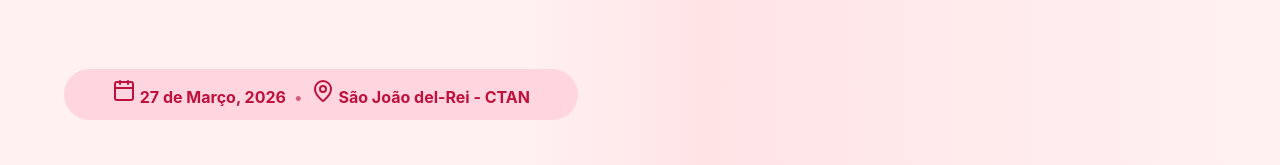
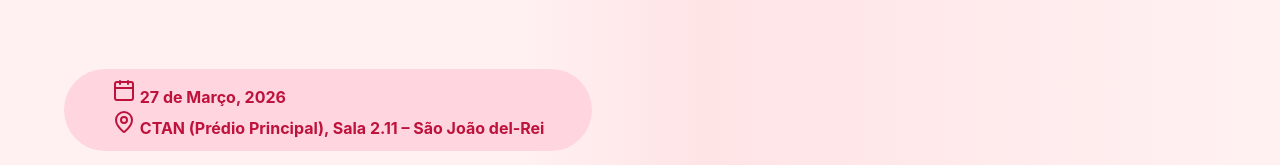
Before and after one commit to Rebeca-Martins1/meninas_digitais, a plain HTML site: page index.html in a window 1280 px wide. Shown: the part 168-333 px from the top of the page. Drawn offline with nearby package versions, Linux system fonts and the light colour scheme.

Commit message:
Atualização do local

```diff
--- a/index.html
+++ b/index.html
@@ -40,10 +40,9 @@
       <div class="inicio-text">
         <span class="badge1">
           <i data-lucide="calendar"></i>
-          27 de Março, 2026
-          <span class="divider">•</span>
+          27 de Março, 2026 <br>
           <i data-lucide="map-pin"></i>
-          São João del-Rei - CTAN
+          CTAN (Prédio Principal), Sala 2.11 – São João del-Rei
         </span>
 
         <h1>Conexão Meninas Digitais: <span>
```
